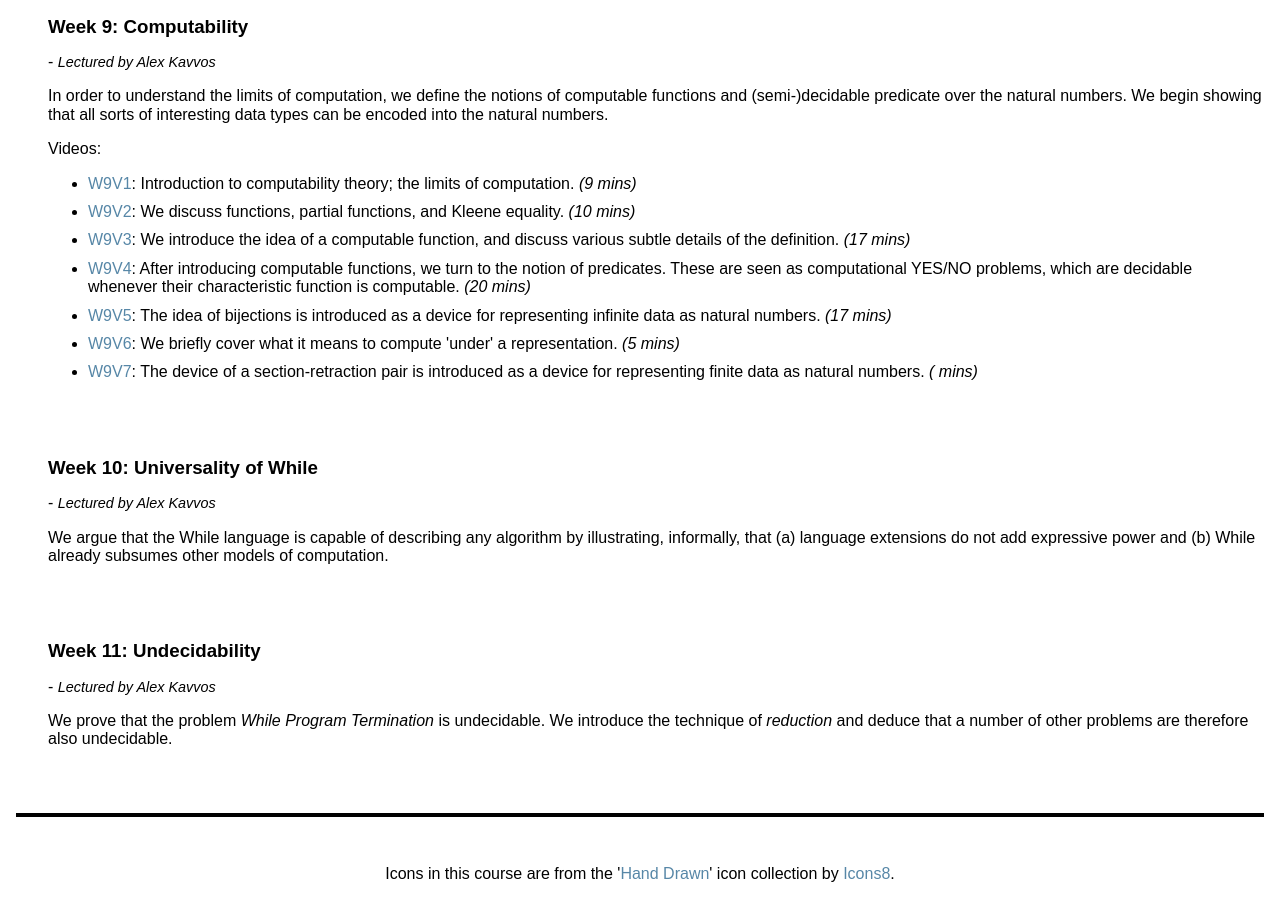
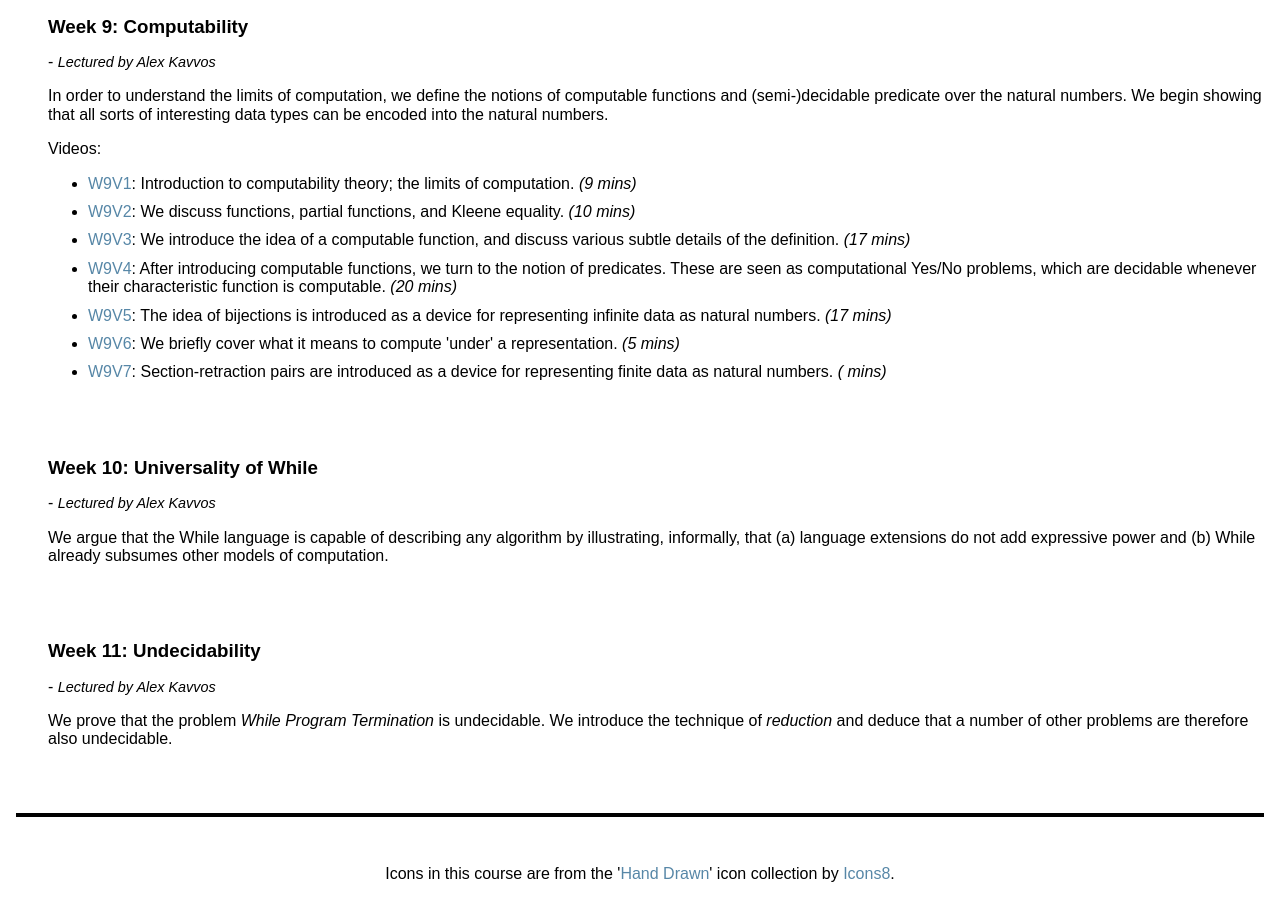
Before and after one commit to uob-coms20007/webpages, a Jekyll site: the page built from schedule.md, in a window 1280 px wide and 900 px high, scrolled down 5486 px. Built offline with Jekyll 4.4.1, drawn with Linux system fonts in a browser that asks for light colours; nearby versions of some CDN libraries.

Commit message:
fixing wording in Week 9

```diff
--- a/_data/weeks.yml
+++ b/_data/weeks.yml
@@ -287,7 +287,7 @@
     dur: 17
     url: https://web.microsoftstream.com/video/856e5393-fdab-4c45-8953-aa1885d7fd11
   - num: 4
-    dsc: After introducing computable functions, we turn to the notion of predicates. These are seen as computational YES/NO problems, which are decidable whenever their characteristic function is computable.
+    dsc: After introducing computable functions, we turn to the notion of predicates. These are seen as computational Yes/No problems, which are decidable whenever their characteristic function is computable.
     dur: 20
     url: https://web.microsoftstream.com/video/72dc7e28-ae7e-4429-a40d-66c37e9a79bc
   - num: 5
@@ -299,7 +299,7 @@
     dsc: We briefly cover what it means to compute 'under' a representation.
     url: https://web.microsoftstream.com/video/74f96159-28e3-46bb-907f-80922074a493
   - num: 7
-    dsc: The device of a section-retraction pair is introduced as a device for representing finite data as natural numbers.
+    dsc: Section-retraction pairs are introduced as a device for representing finite data as natural numbers.
     url: about:blank
   references:
     - decision-problems
```
